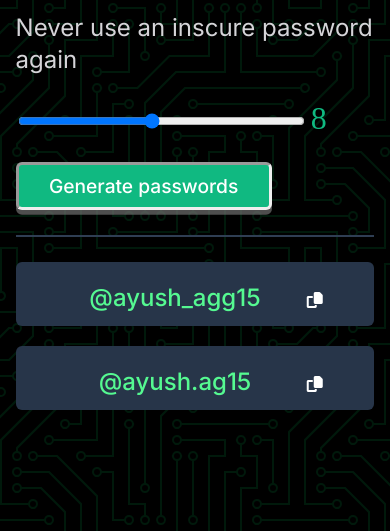
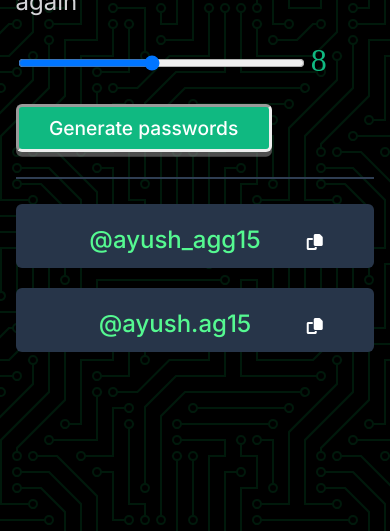
Before and after one commit to AyushAgarwal15/Random-Password-Generator-live, a plain HTML site: page index.html in a window 390 px wide. Shown: the part 313-844 px from the top of the page. Drawn offline with Linux system fonts and the light colour scheme.

Commit message:
changing margin-top for mobile view

```diff
--- a/style.css
+++ b/style.css
@@ -9,8 +9,6 @@ body {
 
 .container {
   margin-top: 7%;
-  -webkit-backdrop-filter: blur(1px);
-  backdrop-filter: blur(0.5px);
 }
 
 h1 {
@@ -178,7 +176,7 @@ output {
 
 @media (max-width: 600px) {
   .container {
-    margin-top: 30%;
+    margin-top: 15%;
   }
 
   h1 {
```
